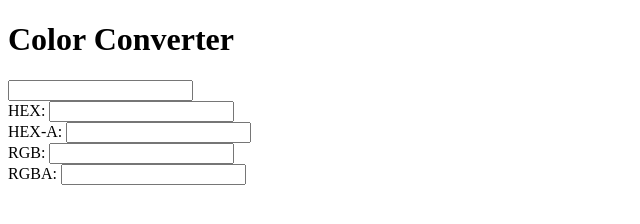
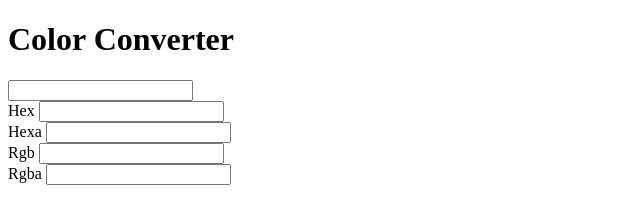
Before and after one commit to CairX/color-converter-web, a plain HTML site: page index.html in a window 1280 px wide. Shown: the whole page, without its empty margins (0-640 px from the left). Drawn offline with Linux system fonts and the light colour scheme.

Commit message:
Give formats ouputs some markup

```diff
--- a/index.html
+++ b/index.html
@@ -6,12 +6,28 @@
 	</head>
 	<body>
 		<h1>Color Converter</h1>
-		<input id="color" type="text" /><br />
 
-		HEX:   <input type="text" id="hex-36" /><br />
-		HEX-A: <input type="text" id="hex-48" /><br />
-		RGB:   <input type="text" id="rgb" /><br />
-		RGBA:  <input type="text" id="rgba" /><br />
+		<article class="converter">
+			<section>
+				<input id="color" type="text" />
+			</section>
+			<section  class="format">
+				<label for="hex-36">Hex</label>
+				<input type="text" id="hex-36" />
+			</section>
+			<section  class="format">
+				<label for="hex-48">Hexa</label>
+				<input type="text" id="hex-48" />
+			</section>
+			<section  class="format">
+				<label for="rgb">Rgb</label>
+				<input type="text" id="rgb" />
+			</section>
+			<section  class="format">
+				<label for="rgba">Rgba</label>
+				<input type="text" id="rgba" />
+			</section>
+		</article>
 
 		<script src="color-utils.js"></script>
 		<script>
```
